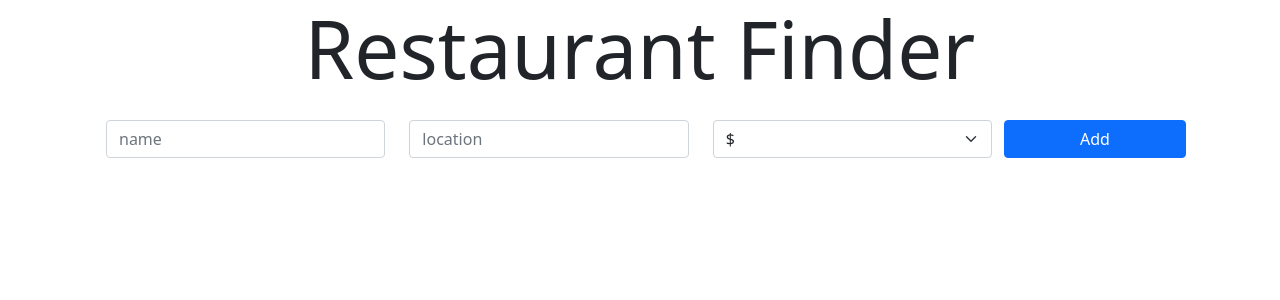
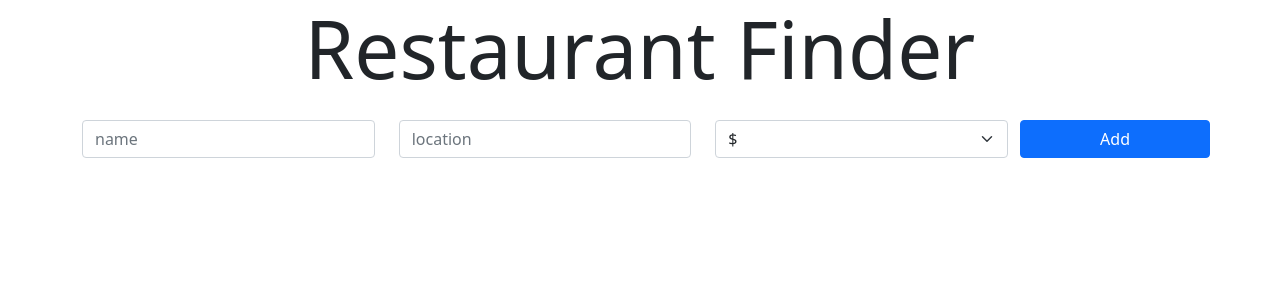
Before and after one commit to Pedginald/restaurant-rater, a React (Create React App) app in the folder client/: page / in a window 1280 px wide. Shown: the top 300 px of the page. Built offline with nearby package versions, Linux system fonts and the light colour scheme.

Commit message:
Changing margin of inputs to just vertical margins

```diff
--- a/client/src/components/AddRestaurant.jsx
+++ b/client/src/components/AddRestaurant.jsx
@@ -2,7 +2,7 @@ import React from 'react';
 
 const AddRestaurant = () => {
 	return (
-		<div className='m-4'>
+		<div className='my-4'>
 			<form action=''>
 				<div className='row'>
 					<div className='col'>
```
